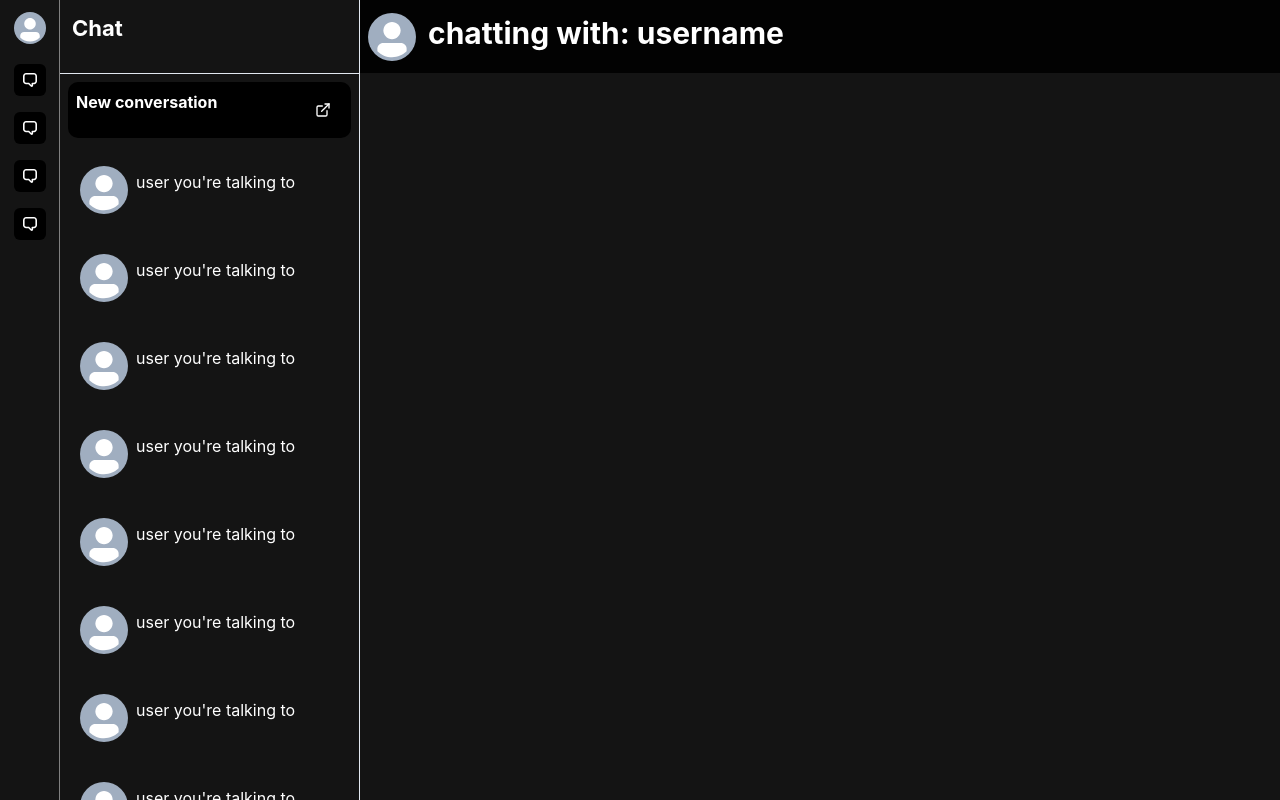
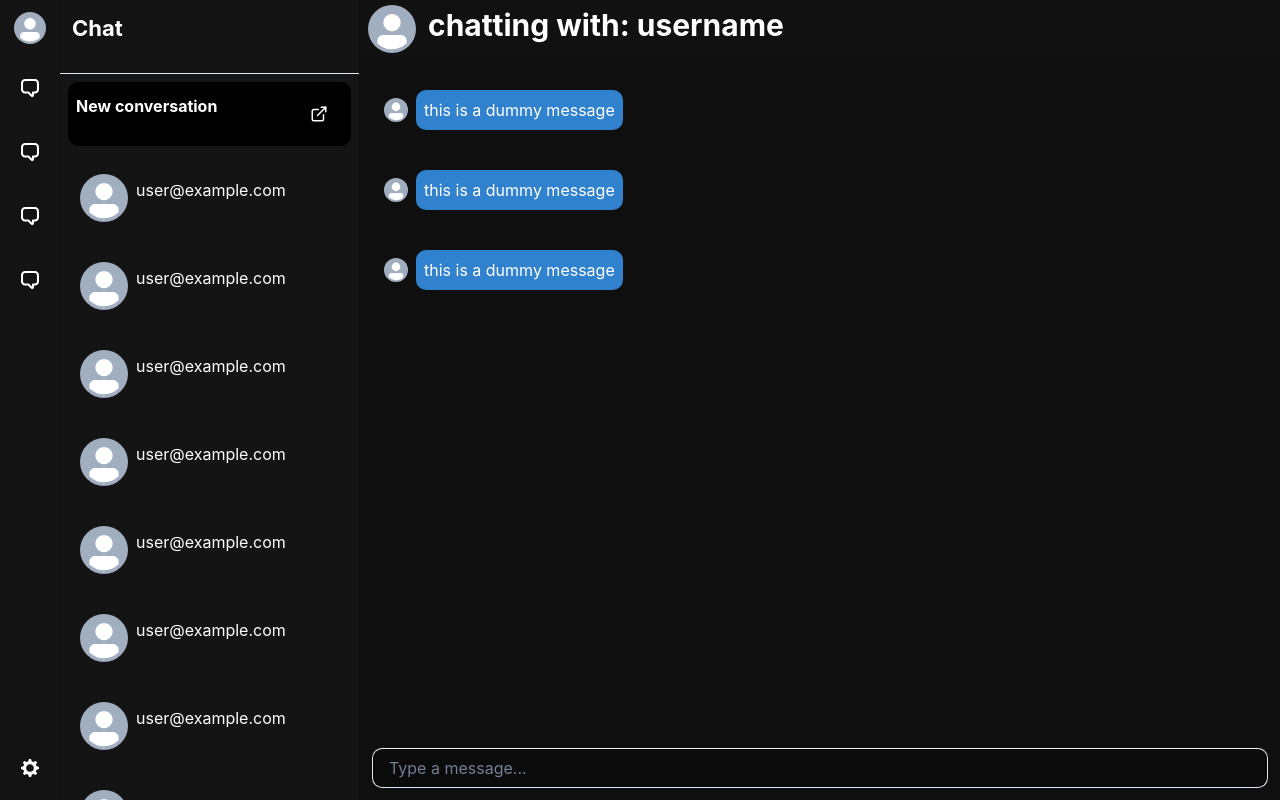
Before and after one commit to berggren1997/chatapp.client, a React (Create React App) app: page / in a window 1280 px wide. Built offline with nearby package versions, Linux system fonts and the light colour scheme.

Commit message:
folders + styling

```diff
--- a/package.json
+++ b/package.json
@@ -15,6 +15,7 @@
     "react": "^18.2.0",
     "react-bootstrap": "^2.5.0",
     "react-dom": "^18.2.0",
+    "react-icons": "^4.4.0",
     "react-scripts": "5.0.1",
     "web-vitals": "^2.1.4"
   },
--- a/src/App.js
+++ b/src/App.js
@@ -1,6 +1,6 @@
 import { ChakraProvider, Flex } from "@chakra-ui/react";
-import ChatArea from "./ChatArea";
-import Navbar from "./Navbar";
+import ChatArea from "./components/chat/ChatArea";
+import Navbar from "./components/Navbar";
 import Sidebar from "./Sidebar";
 
 const App = () => {
--- a/src/ChatArea.jsx
+++ /dev/null
@@ -1,18 +0,0 @@
-import { Avatar, Flex, Heading } from "@chakra-ui/react";
-import React from "react";
-
-const ChatArea = () => {
-  return (
-    <>
-      <Flex bg="blackAlpha.900" flex={1}>
-        {/* top area */}
-        <Flex bg="blackAlpha.900" h="73px" w="100%" align="center">
-          <Avatar src="" marginLeft={2} marginEnd={3} />
-          <Heading size="lg">chatting with: username</Heading>
-        </Flex>
-      </Flex>
-    </>
-  );
-};
-
-export default ChatArea;
--- a/src/Sidebar.jsx
+++ b/src/Sidebar.jsx
@@ -1,23 +1,27 @@
-import { Avatar, Flex, IconButton, Text } from "@chakra-ui/react";
-import { ExternalLinkIcon, ViewIcon } from "@chakra-ui/icons";
-import React from "react";
-import ChatList from "./ChatList";
+import { Flex, IconButton, Text, useDisclosure } from "@chakra-ui/react";
+import { ExternalLinkIcon } from "@chakra-ui/icons";
+import React, { useState } from "react";
+import ChatList from "./components/chat/ChatList";
 import "./index.css";
+import ModalForm from "./modals/ModalForm";
 
 const Sidebar = () => {
+  // const { isOpen, onOpen, onClose } = useDisclosure();
+  const [isOpen, setIsOpen] = useState(false);
+  const initialRef = React.useRef(null);
+
   return (
     <>
+      {isOpen && <ModalForm isOpen={isOpen} />}
       <Flex
         bg="blackAlpha.900"
         w="300px"
-        // h="100vh"
         borderEnd="1px solid"
-        borderColor="gray.200"
+        borderColor="blackAlpha.500"
         flexDirection="column"
       >
         <Flex
           h="81px"
-          // bg="red.100"
           w="100%"
           align="center"
           justifyContent="space-between"
@@ -59,14 +63,15 @@ const Sidebar = () => {
             }}
             bgColor="black"
             icon={<ExternalLinkIcon />}
+            onClick={() => setIsOpen(!isOpen)}
+            size="lg"
           />
         </Flex>
         <Flex
+          className="test"
           direction="column"
           sx={{
             overflowY: "scroll",
-            scrollbarColor: "black",
-            scrollbarWidth: "1px",
           }}
         >
           <ChatList />
--- a/src/Navbar.jsx
+++ b/src/components/Navbar.jsx
@@ -1,6 +1,6 @@
 import React from "react";
-import { Avatar, Flex, IconButton } from "@chakra-ui/react";
-import { ChatIcon } from "@chakra-ui/icons";
+import { Avatar, Flex, IconButton, Button, Spacer } from "@chakra-ui/react";
+import { ChatIcon, SettingsIcon } from "@chakra-ui/icons";
 
 const Navbar = () => {
   return (
@@ -10,7 +10,7 @@ const Navbar = () => {
         h="100%"
         bg="blackAlpha.900"
         borderEnd="1px solid"
-        borderEndColor="gray"
+        borderColor="blackAlpha.400"
         direction="column"
         align="center"
       >
@@ -27,8 +27,8 @@ const Navbar = () => {
           _hover={{
             bgColor: "blue",
           }}
-          bgColor="black"
-          size="sm"
+          bgColor="blackAlpha.100"
+          size="lg"
           m={2}
           icon={<ChatIcon />}
         />
@@ -36,8 +36,8 @@ const Navbar = () => {
           _hover={{
             bgColor: "blue",
           }}
-          bgColor="black"
-          size="sm"
+          bgColor="blackAlpha.100"
+          size="lg"
           m={2}
           icon={<ChatIcon />}
         />
@@ -45,8 +45,8 @@ const Navbar = () => {
           _hover={{
             bgColor: "blue",
           }}
-          bgColor="black"
-          size="sm"
+          bgColor="blackAlpha.100"
+          size="lg"
           m={2}
           icon={<ChatIcon />}
         />
@@ -54,10 +54,21 @@ const Navbar = () => {
           _hover={{
             bgColor: "blue",
           }}
-          bgColor="black"
-          size="sm"
+          bgColor="blackAlpha.100"
+          size="lg"
           m={2}
           icon={<ChatIcon />}
+        />
+
+        <Spacer />
+        <IconButton
+          _hover={{
+            bgColor: "blue",
+          }}
+          bgColor="blackAlpha.100"
+          m={2}
+          size="lg"
+          icon={<SettingsIcon />}
         />
       </Flex>
     </>
--- /dev/null
+++ b/src/components/chat/ChatArea.jsx
@@ -0,0 +1,84 @@
+import {
+  Avatar,
+  Button,
+  Flex,
+  Heading,
+  Input,
+  FormControl,
+  Text,
+} from "@chakra-ui/react";
+import React from "react";
+
+const ChatArea = () => {
+  return (
+    <>
+      <Flex bg="blackAlpha.900" flex={1} direction="column">
+        {/* top area */}
+        <Flex bg="blackAlpha.300" h="58px" w="100%" align="center">
+          <Avatar src="" marginLeft={2} marginEnd={3} />
+          <Heading size="lg">chatting with: username</Heading>
+        </Flex>
+
+        {/* chatarea */}
+        <Flex flex={1} bgColor="blackAlpha.400" direction="column" p={3}>
+          <Flex align="center" p={3}>
+            <Avatar src="" size="xs" />
+            <Text
+              bg="blue.500"
+              w="fit-content"
+              minWidth="100px"
+              borderRadius="10px"
+              p={2}
+              m={2}
+            >
+              this is a dummy message
+            </Text>
+          </Flex>
+          <Flex align="center" p={3}>
+            <Avatar src="" size="xs" />
+            <Text
+              bg="blue.500"
+              w="fit-content"
+              minWidth="100px"
+              borderRadius="10px"
+              p={2}
+              m={2}
+            >
+              this is a dummy message
+            </Text>
+          </Flex>
+          <Flex align="center" p={3}>
+            <Avatar src="" size="xs" />
+            <Text
+              bg="blue.500"
+              w="fit-content"
+              minWidth="100px"
+              borderRadius="10px"
+              p={2}
+              m={2}
+            >
+              this is a dummy message
+            </Text>
+          </Flex>
+        </Flex>
+
+        {/* input area  */}
+        <FormControl
+          bgColor="blackAlpha.400"
+          borderTopColor="gray.100"
+          p={3}
+          // borderTop=".5px solid"
+        >
+          <Input
+            autoComplete="off"
+            borderRadius="10px"
+            placeholder="Type a message..."
+          />
+          <Button type="submit" hidden></Button>
+        </FormControl>
+      </Flex>
+    </>
+  );
+};
+
+export default ChatArea;
--- a/src/ChatList.jsx
+++ b/src/components/chat/ChatList.jsx
@@ -15,7 +15,7 @@ const ChatList = () => {
       align="center"
     >
       <Avatar src="" marginEnd={2} />
-      <Text>user you're talking to</Text>
+      <Text>user@example.com</Text>
     </Flex>
   );
 };
--- a/src/index.css
+++ b/src/index.css
@@ -5,6 +5,12 @@ body {
 }
 * {
   color: white;
+}
+.test::-webkit-scrollbar {
+  width: 100%;
+  height: 100%;
+  overflow: hidden;
+  position: relative;
 }
 
 body,
```
Also changed, not shown: src/layout/HomePage.jsx (renamed from src/HomePage.jsx), 1 other file (tests, documents, lock files or other folders).
